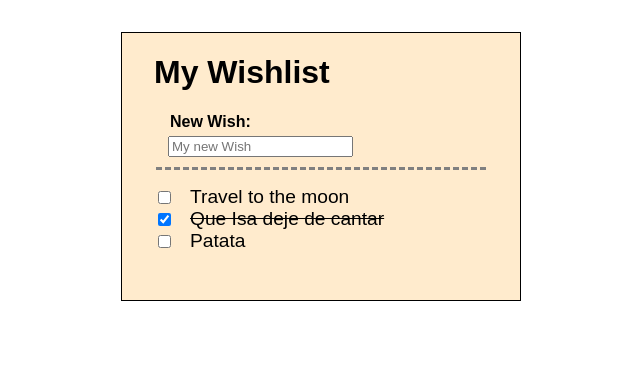
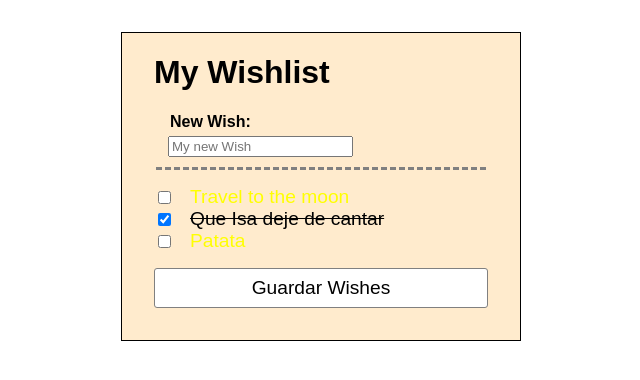
Before and after one commit to JaviMAlonso/wishlist, a React (Vite) app: page / in a window 1280 px wide. Shown: the top 380 px of the page, without its empty margins (319-959 px from the left). Built offline with nearby package versions, Linux system fonts and the light colour scheme.

Commit message:
Se terminó

```diff
--- a/src/App/App.css
+++ b/src/App/App.css
@@ -54,3 +54,20 @@ html {
 .wish-list__item--done {
     text-decoration: line-through;
 }
+
+.wish-list__item--warn {
+    color: yellow;
+}
+
+.wish-list__item--danger {
+    color: red;
+}
+
+.wish-clear {
+    width: 100%;
+    padding: 0.5rem;
+    background-color: white;
+    font-size: 1.2rem;
+    border: 1px solid gray;
+    border-radius: 3px;
+}
--- a/src/App/App.jsx
+++ b/src/App/App.jsx
@@ -36,6 +36,7 @@ export default function App() {
             <h1>My Wishlist</h1>
             <WishInput onNewWish={onNewWish} />
             <WishList wishes={wishes} setWishes={setWishes} />
+            <button type="button" className="wish-clear" onClick={() => setWishes(wishes.filter((wish) => !wish.completed))}> Guardar Wishes</button>
         </div>
     );
 }
--- a/src/WishList/WishItem.jsx
+++ b/src/WishList/WishItem.jsx
@@ -1,9 +1,25 @@
-import React from 'react'
+import React, { useEffect, useState } from 'react'
 import PropTypes from 'prop-types'
 
 export default function WishItem({ wish, onCompletedChange }) {
+    const [age, setAge] = useState(0);
+
+    useEffect(() => {
+        let ageInterval
+        if (wish.completed) {
+            //si el deseo es completado se deja de contar y se limpia el intervalo
+            setAge(0)
+            clearInterval(ageInterval)
+        } else {
+            //si el deseo no está completado se crea un intervalo que se incrementa en 1 la edad del deseo cada segundo
+            ageInterval = setInterval(() => { setAge((currentAge) => currentAge + 1) }, 1000) // el 1000 esta en milisegundos
+        }
+        //la funcion que devuelve return se ejecuta solo cuando se desmonta el componente
+        return () => clearInterval(ageInterval)
+    }, [wish.completed])
+
     return (
-        <li key={wish.id} className={`wish-list__item ${wish.completed ? 'wish-list__item--done' : ''}`}>
+        <li key={wish.id} className={`wish-list__item ${wish.completed ? 'wish-list__item--done' : ''} ${age >= 5 && age < 10 ? 'wish-list__item--warn' : ''} ${age >= 10 ? 'wish-list__item--danger' : ''}`}>
             <input type="checkbox" checked={wish.completed} id={wish.id} onChange={(e) => { onCompletedChange(e.target.checked) }} />
             <label htmlFor={wish.id}>{wish.text}</label>
         </li>
```
